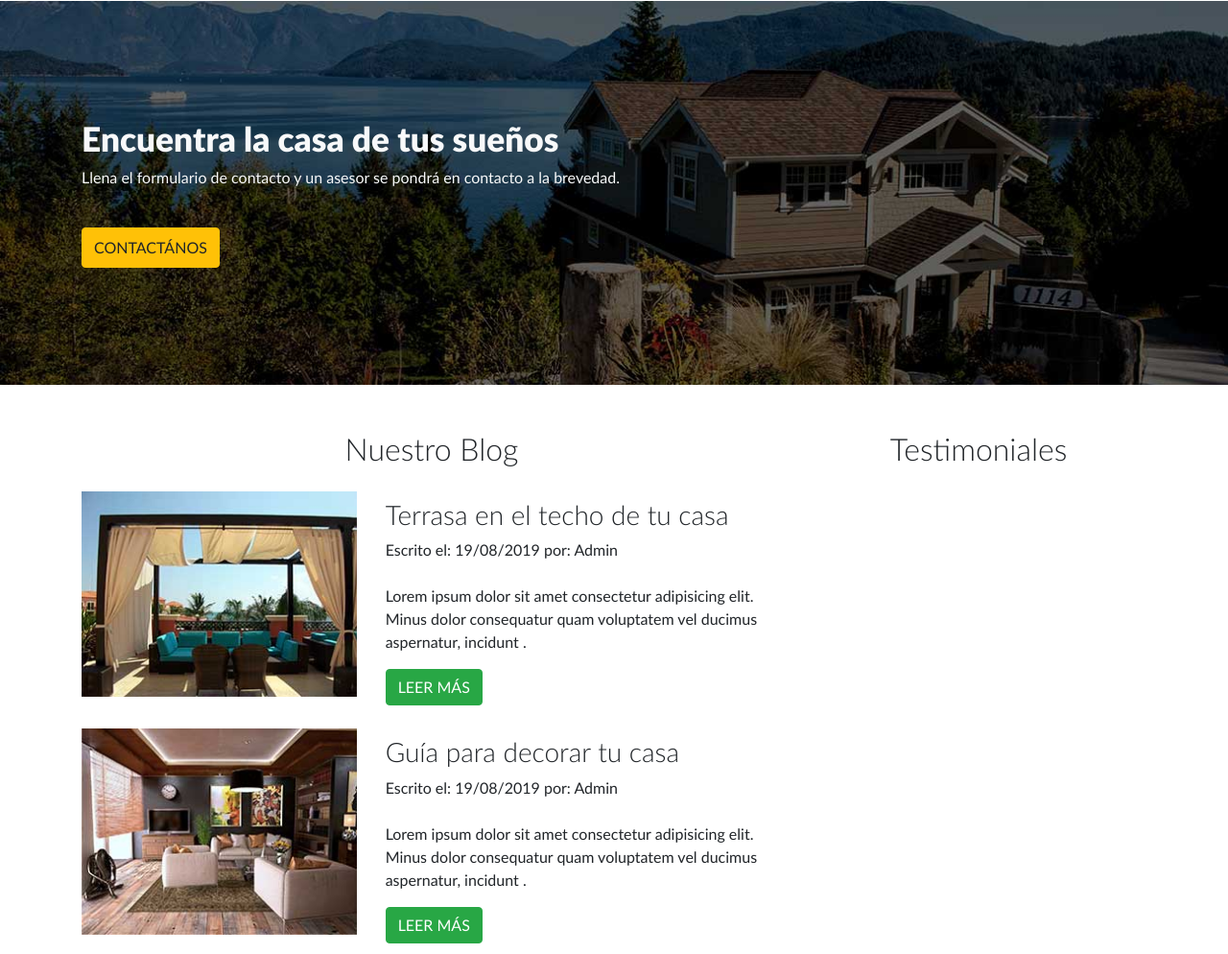
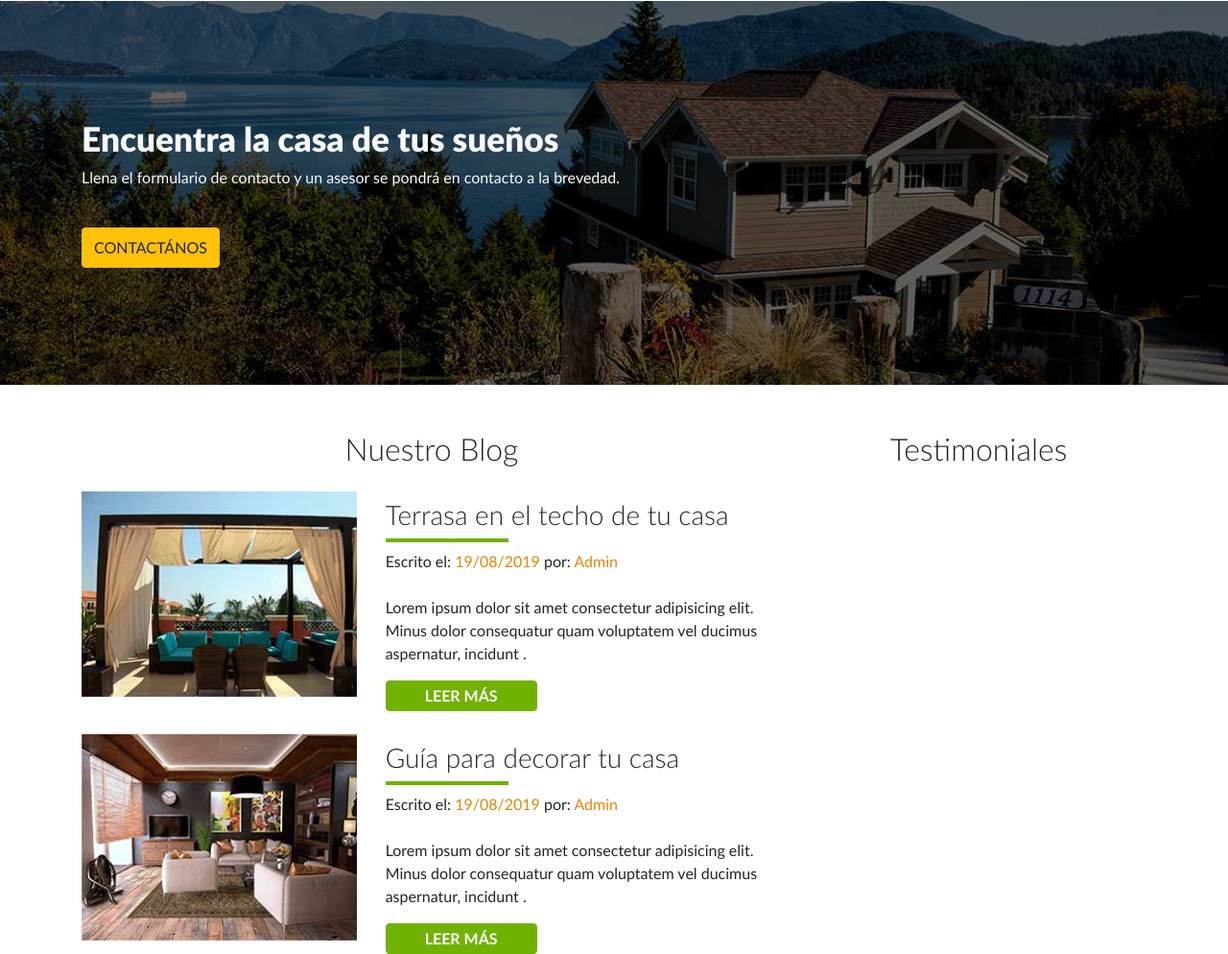
Before and after one commit to Ricuesta86/bienes-raices-bootstrap, a plain HTML site: page index.html in a window 1280 px wide. Shown: the part 2456-3450 px from the top of the page at 96% size. Drawn offline with Linux system fonts and the light colour scheme.

Commit message:
Estilo de blog

```diff
--- a/css/styles.css
+++ b/css/styles.css
@@ -106,3 +106,26 @@ h1,h2,h3,h4{
     font-size: 2.2rem;
     font-weight: 900;
 }
+/* Blog */
+.entrada h3::after{
+    content: '';
+    display: block;
+    width: 8rem;
+    height: .2rem;
+    background-color:#71b100;
+    margin-top: .5rem;
+}
+
+.meta span{
+    color: #e08709;
+}
+.btn-success{
+    background-color: #71b100;
+    padding: .2rem 2.5rem;
+    font-weight: 700;
+    border-color: #71b100;
+}
+
+.btn-success:hover{
+    background-color: #588805;
+}
```
